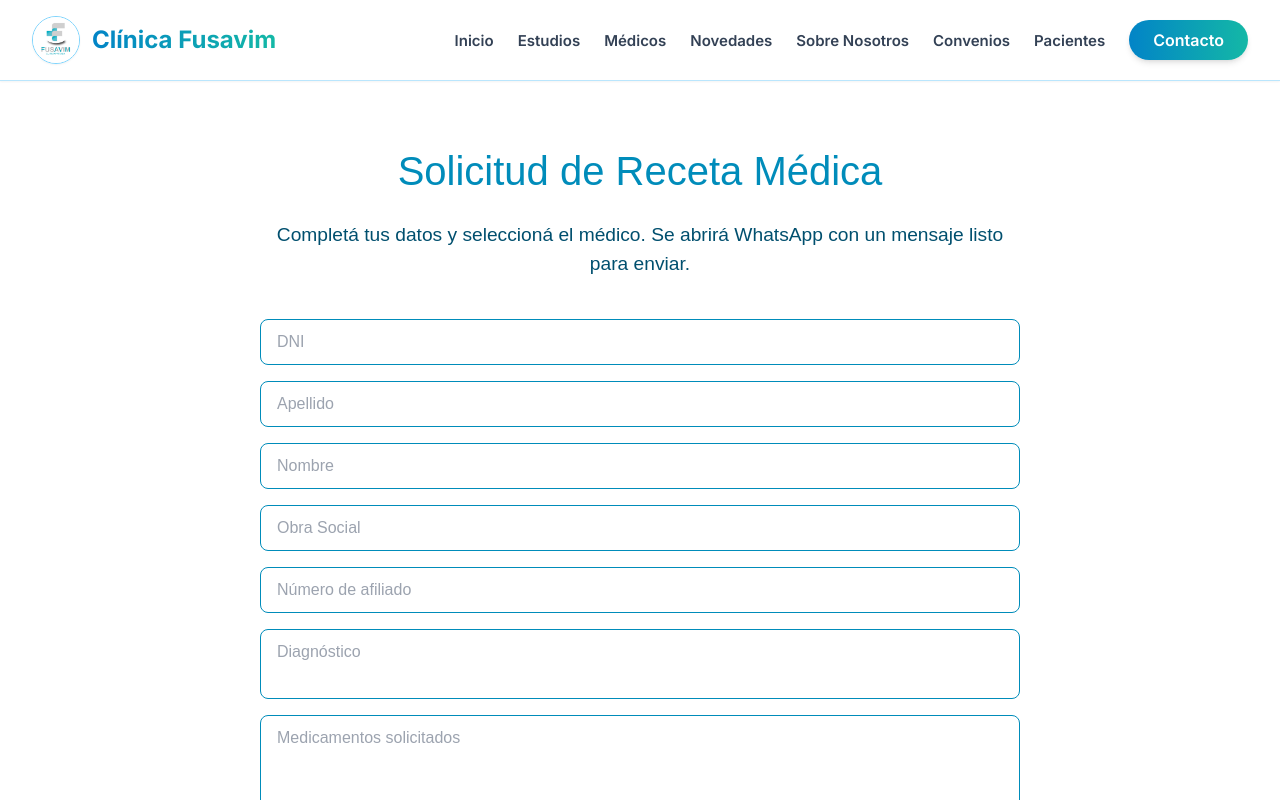
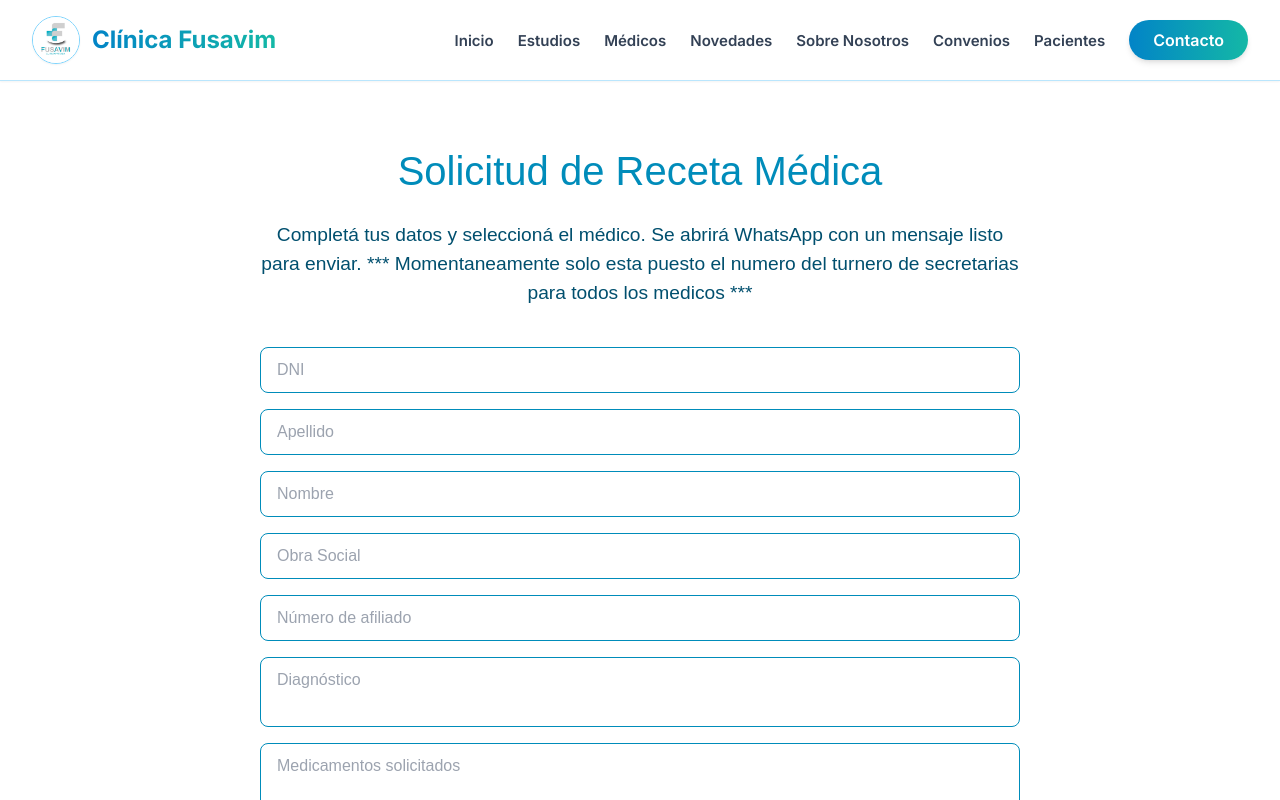
Before and after one commit to TotiManuel/fusavim, a React (Vite) app: page /recetas in a window 1280 px wide. Shown: the top 800 px of the page. Built offline with nearby package versions, Linux system fonts and the light colour scheme; what @radix-ui/themes would draw is missing.

Commit message:
Terminacion de pagina de Recetas

```diff
--- a/src/components/Header.tsx
+++ b/src/components/Header.tsx
@@ -19,7 +19,7 @@ const Header: React.FC = () => {
       name: 'Pacientes',
       dropdown: [
         { name: 'Estudios', href: '/estudios' },
-        { name: 'Receta Digital', href: '/page-in-development' },
+        { name: 'Receta Digital', href: '/recetas' },
         { name: 'Requisitos', href: '/page-in-development' },
       ],
     },
--- a/src/pages/Receta.tsx
+++ b/src/pages/Receta.tsx
@@ -85,6 +85,7 @@ export default function SolicitudReceta() {
         >
           Completá tus datos y seleccioná el médico.
           Se abrirá WhatsApp con un mensaje listo para enviar.
+          *** Momentaneamente solo esta puesto el numero del turnero de secretarias para todos los medicos ***
         </p>
 
         <div
```
